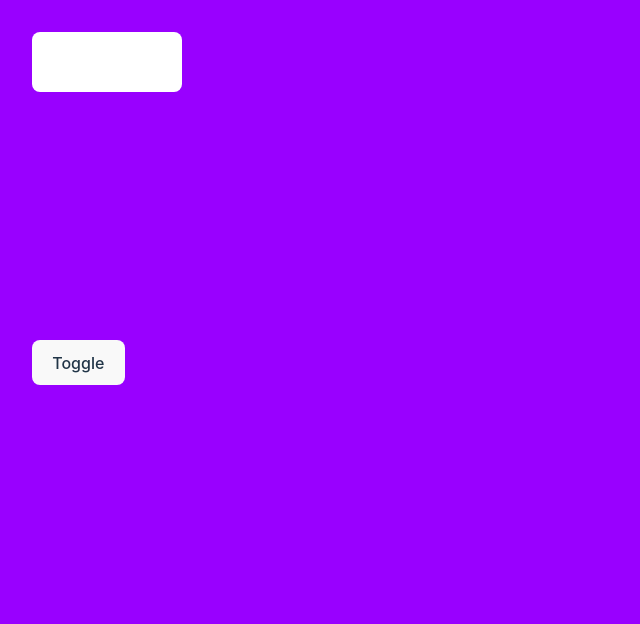
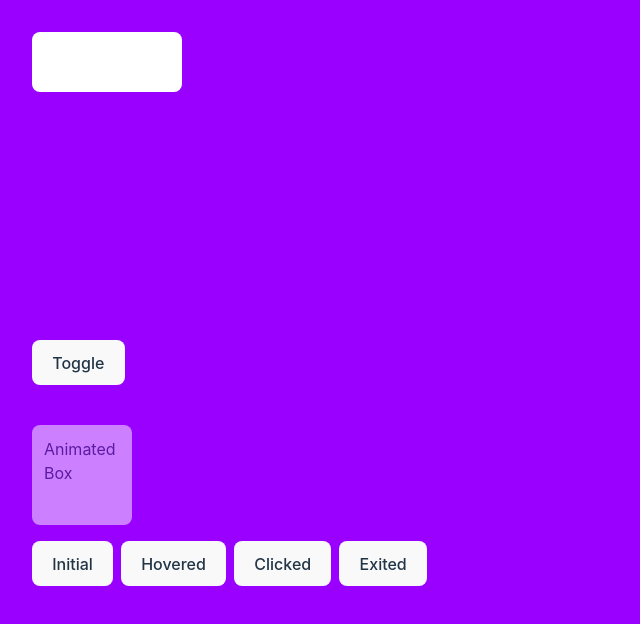
Before and after one commit to FarzeenZainab/animations-with-framer-motion, a React (Vite) app: page / in a window 1280 px wide. Shown: the top 624 px of the page, without its empty margins (0-640 px from the left). Built offline with nearby package versions, Linux system fonts and the light colour scheme.

Commit message:
learning multiple variants

```diff
--- a/src/App.jsx
+++ b/src/App.jsx
@@ -2,6 +2,7 @@ import "./App.css";
 // import Basics from "./components/basics";
 // import Gestures from "./components/gestures";
 import Variants from "./components/variants";
+import MultiVariants from "./components/multi-variants";
 
 function App() {
   return (
@@ -9,6 +10,7 @@ function App() {
       {/* <Basics /> */}
       {/* <Gestures /> */}
       <Variants />
+      <MultiVariants />
     </div>
   );
 }
--- /dev/null
+++ b/src/components/multi-variants.jsx
@@ -0,0 +1,70 @@
+import { useState } from "react";
+import { motion } from "framer-motion";
+
+const MultiVariants = () => {
+  const [animationState, setAnimationState] = useState("initial");
+
+  // Define multiple variants
+  const boxVariants = {
+    initial: { opacity: 0.5, scale: 1 },
+    hovered: { opacity: 1, scale: 1.2 },
+    clicked: { opacity: 1, scale: 0.8, rotate: 90 },
+    exited: { opacity: 0, scale: 0.5 },
+  };
+
+  return (
+    <div>
+      {/* Apply variants to the motion component */}
+      <motion.div
+        className="w-[100px] h-[100px] bg-white mt-10 p-3 rounded-lg"
+        variants={boxVariants}
+        initial="initial"
+        animate={animationState}
+        whileHover="hovered"
+        whileTap="clicked"
+        exit="exited"
+      >
+        Animated Box
+      </motion.div>
+
+      {/* Buttons to change animation state */}
+      <div className="mt-4">
+        <button onClick={() => setAnimationState("initial")} className="mr-2">
+          Initial
+        </button>
+        <button onClick={() => setAnimationState("hovered")} className="mr-2">
+          Hovered
+        </button>
+        <button onClick={() => setAnimationState("clicked")} className="mr-2">
+          Clicked
+        </button>
+        <button onClick={() => setAnimationState("exited")} className="mr-2">
+          Exited
+        </button>
+      </div>
+    </div>
+  );
+};
+
+export default MultiVariants;
+
+{
+  /*
+
+  Multi variants in framer motion helps you to define multiple
+  sets of animation states for a component. This is useful when you
+  want to have different animations based on different conditions
+
+  Each variant can define a unique state or condition and you can
+  switch between these states dynamically
+
+  Key concepts:
+
+  Variant object: an object that contains multiple states (variants) each defining
+  a set of animation
+
+  Dynamic controls: You can dynamically change the variant applied based on user
+  interaction or other states
+
+*/
+}
```
